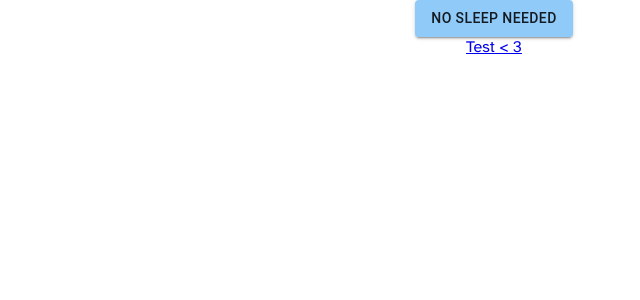
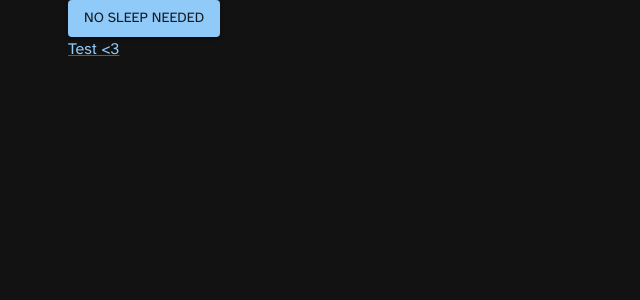
Before and after one commit to scan-lan/sentinoodleClient, a React (Create React App) app: page / in a window 1280 px wide. Shown: the top 300 px of the page, without its empty margins (146-786 px from the left). Built offline with nearby package versions, Linux system fonts and the light colour scheme.

Commit message:
Working theme plus improvements

```diff
--- a/src/containers/App/App.css
+++ /dev/null
@@ -1,39 +0,0 @@
-.App {
-  text-align: center;
-  font-family: 'Atkinson Hyperlegible', sans-serif;
-}
-
-.App-logo {
-  height: 40vmin;
-  pointer-events: none;
-}
-
-@media (prefers-reduced-motion: no-preference) {
-  .App-logo {
-    animation: App-logo-spin infinite 20s linear;
-  }
-}
-
-.App-header {
-  background-color: #282c34;
-  min-height: 100vh;
-  display: flex;
-  flex-direction: column;
-  align-items: center;
-  justify-content: center;
-  font-size: calc(10px + 2vmin);
-  color: white;
-}
-
-.App-link {
-  color: #61dafb;
-}
-
-@keyframes App-logo-spin {
-  from {
-    transform: rotate(0deg);
-  }
-  to {
-    transform: rotate(360deg);
-  }
-}
--- a/src/containers/App/App.tsx
+++ b/src/containers/App/App.tsx
@@ -1,5 +1,4 @@
 import React from 'react';
-import './App.css';
 import {
   Routes,
   Route
@@ -7,25 +6,29 @@ import {
 
 import Home from "../../routes/Home";
 import Test from "../../routes/Test";
-import { ThemeProvider, createTheme } from "@mui/material";
+import { Container, createTheme, CssBaseline, ThemeProvider } from "@mui/material";
 
 
 const theme = createTheme({
   palette: {
-    mode: "dark"
+    mode: "dark",
+  },
+  typography: {
+    fontFamily: "Atkinson Hyperlegible, sans-serif"
   }
 })
 
 function App() {
   return (
-    <div className="App">
-      <ThemeProvider theme={theme} >
+    <ThemeProvider theme={theme} >
+      <CssBaseline />
+      <Container maxWidth="md">
         <Routes>
           <Route path="/" element={<Home />} />
           <Route path="test" element={<Test />} />
         </Routes>
-      </ThemeProvider>
-    </div>
+      </Container>
+    </ThemeProvider>
   );
 }
 
--- a/src/index.css
+++ /dev/null
@@ -1,13 +0,0 @@
-body {
-  margin: 0;
-  font-family: -apple-system, BlinkMacSystemFont, 'Segoe UI', 'Roboto', 'Oxygen',
-    'Ubuntu', 'Cantarell', 'Fira Sans', 'Droid Sans', 'Helvetica Neue',
-    sans-serif;
-  -webkit-font-smoothing: antialiased;
-  -moz-osx-font-smoothing: grayscale;
-}
-
-code {
-  font-family: source-code-pro, Menlo, Monaco, Consolas, 'Courier New',
-    monospace;
-}
--- a/src/index.tsx
+++ b/src/index.tsx
@@ -3,7 +3,6 @@ import ReactDOM from 'react-dom';
 import {
   BrowserRouter
 } from "react-router-dom";
-import './index.css';
 import App from './containers/App/App';
 import reportWebVitals from './reportWebVitals';
 
--- a/src/routes/Home/index.tsx
+++ b/src/routes/Home/index.tsx
@@ -1,12 +1,12 @@
 import React from 'react';
-import Button from '@mui/material/Button';
+import {Button, Link as MUILink} from '@mui/material';
 import {Link} from "react-router-dom";
 
 const Home = () => (
   <div>
     <Button variant="contained">No sleep needed</Button>
     <br/>
-    <Link to={"Test"}>{"Test < 3"}</Link>
+    <Link to="test"><MUILink>{"Test <3"}</MUILink></Link>
   </div>
 );
 
--- a/src/routes/Test/index.tsx
+++ b/src/routes/Test/index.tsx
@@ -3,7 +3,7 @@ import {Typography} from "@mui/material";
 
 const Test = () =>
   <>
-    <Typography component="h1" >{"TEST!! <3"}</Typography>
+    <Typography variant="h1" >{"TEST!! <3"}</Typography>
   </>
 
 export default Test;
```
